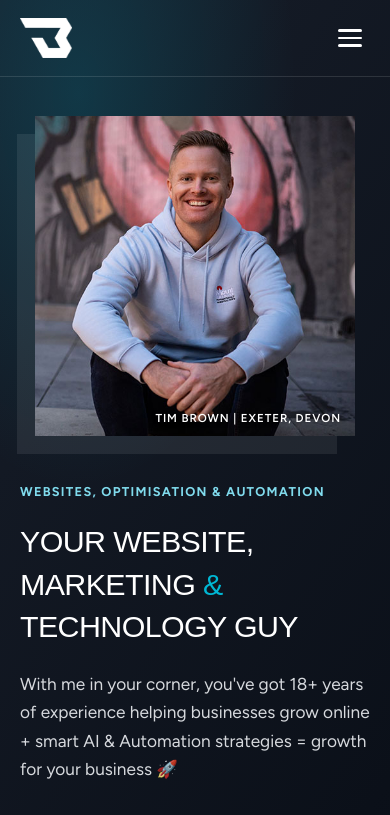
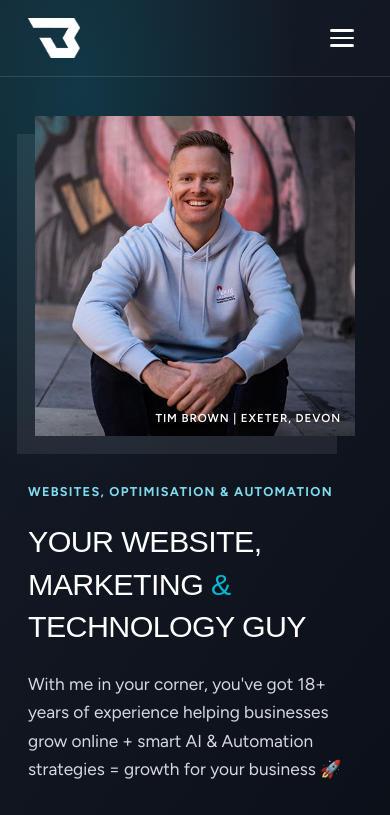
Before and after one commit to tangobrown/tangobrown, a Next.js app: page / in a window 390 px wide. Shown: the top 815 px of the page. Built offline with nearby package versions, Linux system fonts and the light colour scheme; a web font is replaced by a local one.

Commit message:
Wider container side padding
Desktop padding-inline 28px -> 44px and small-screen override
20px -> 28px so content has more breathing room from the page-
frame hairlines (and the screen edge on narrow viewports).

```diff
--- a/app/globals.css
+++ b/app/globals.css
@@ -74,7 +74,7 @@ a { color: inherit; text-decoration: none; }
 img { max-width: 100%; display: block; }
 em { font-style: normal; color: var(--coral-deep); font-weight: 700; }
 
-.container { width: 100%; max-width: var(--maxw); margin-inline: auto; padding-inline: 28px; }
+.container { width: 100%; max-width: var(--maxw); margin-inline: auto; padding-inline: 44px; }
 
 .section { padding-block: clamp(76px, 8vw, 120px); position: relative; }
 
@@ -592,7 +592,7 @@ em { font-style: normal; color: var(--coral-deep); font-weight: 700; }
 }
 
 @media (max-width: 540px) {
-  .container { padding-inline: 20px; }
+  .container { padding-inline: 28px; }
   .hero__proof { gap: 24px; }
   .scard { width: calc(100% - 32px); margin-inline: 16px; padding: 28px 22px; }
   .hero__actions { width: 100%; }
```
